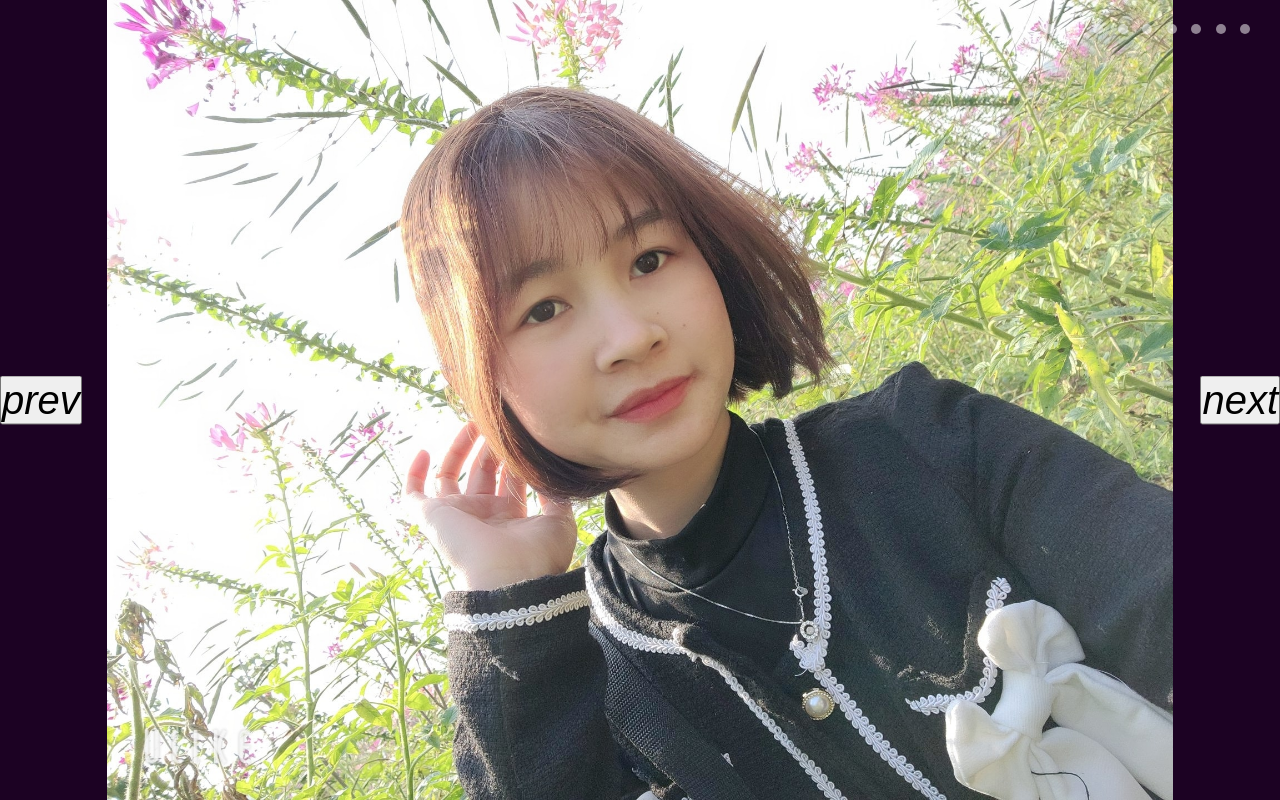
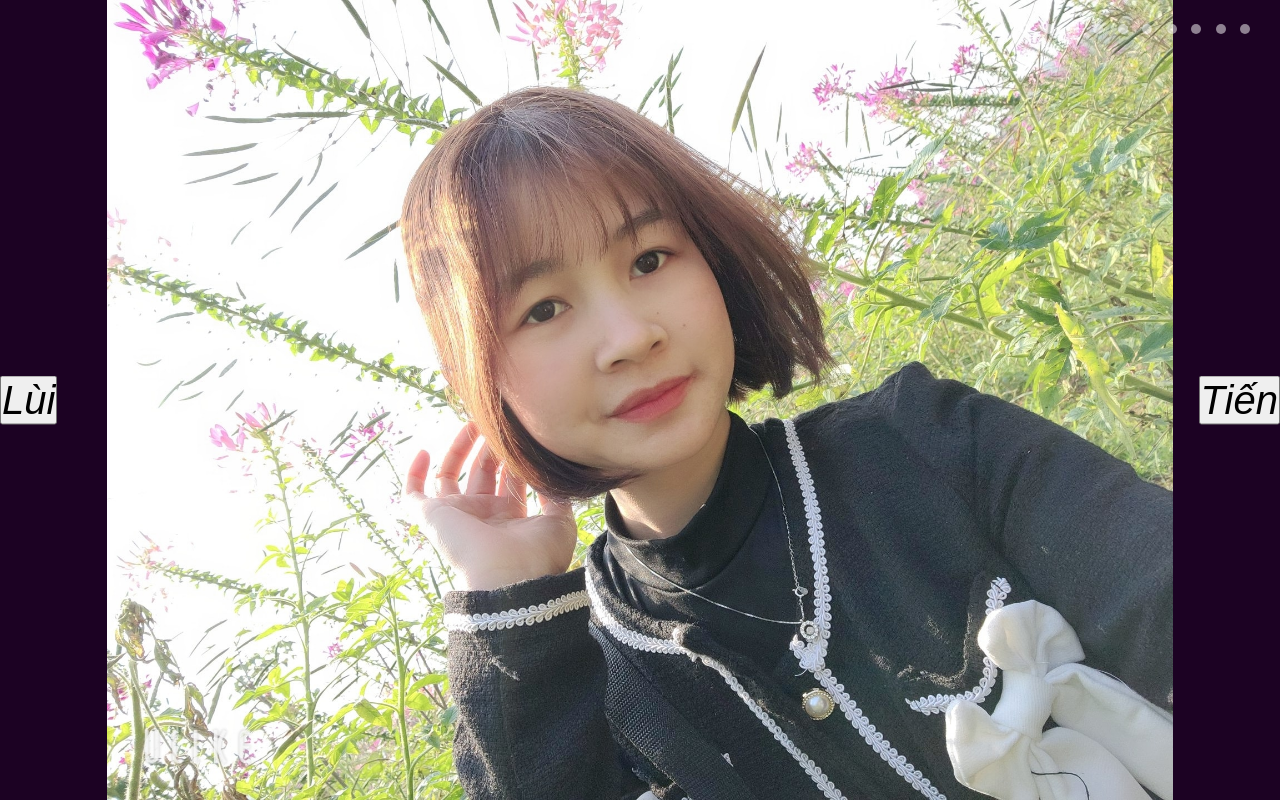
Before and after one commit to luongnguyeen/Image-Slider-full, a plain HTML site: page index.html in a window 1280 px wide. Drawn offline with Linux system fonts and the light colour scheme; a web font is replaced by a local one.

Commit message:
Update index.html

```diff
--- a/index.html
+++ b/index.html
@@ -117,8 +117,8 @@
   </head>
   <body>
     <div class="slider-buttons">
-      <button class="slider-button" onclick="prevSlide()">prev</button>
-      <button class="slider-button" onclick="nextSlide()">next</button>
+      <button class="slider-button" onclick="prevSlide()">Lùi</button>
+      <button class="slider-button" onclick="nextSlide()">Tiến</button>
     </div>
     <div class="slider">
       <img class="slide active" src="1.jpg" alt="image1">
```
